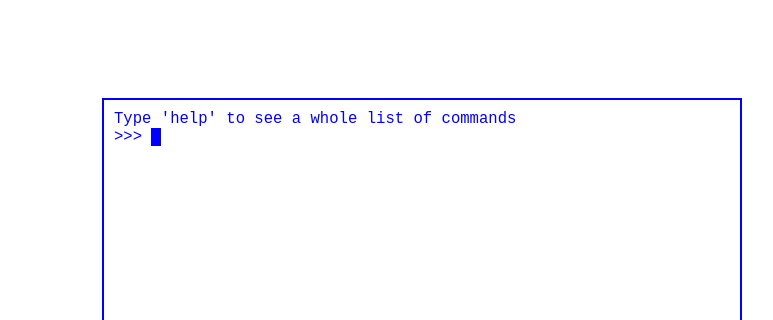
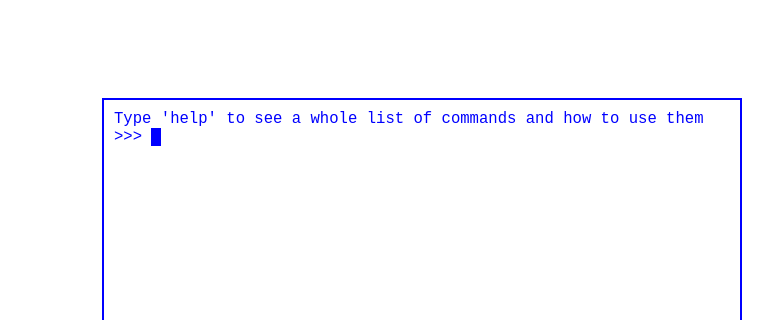
Before and after one commit to rgyllenhammer/rgyllenhammer.github.io, a plain HTML site: page index.html in a window 1280 px wide. Shown: the part 92-412 px from the top of the page, 218-991 px from the left. Drawn offline with nearby package versions, Linux system fonts and the light colour scheme.

Commit message:
changed functions

```diff
--- a/index.html
+++ b/index.html
@@ -66,9 +66,9 @@
     <script>
 
     var funcs = [
-      'what',
-      'is',
-      'fjskdl'
+      'hello [name] - echos "hello name"',
+      'help - displays a list of comamnds',
+      'whoami - displays information about well ... Reese',
     ]
     $('#terminal-box').terminal({
 
@@ -78,11 +78,11 @@
         },
 
         help: function(){
-          this.echo('\nHello there! Here are a list of all commands! \n\n> ' + funcs.join('\n> ') + '\n\n');
+          this.echo('\nHello there! Here are a list of all commands and descriptions! \n\n> ' + funcs.join('\n> ') + '\n\n');
         }
 
     }, {
-        greetings: "Type 'help' to see a whole list of commands",
+        greetings: "Type 'help' to see a whole list of commands and how to use them",
         prompt: '>>> '
     });
 
```
